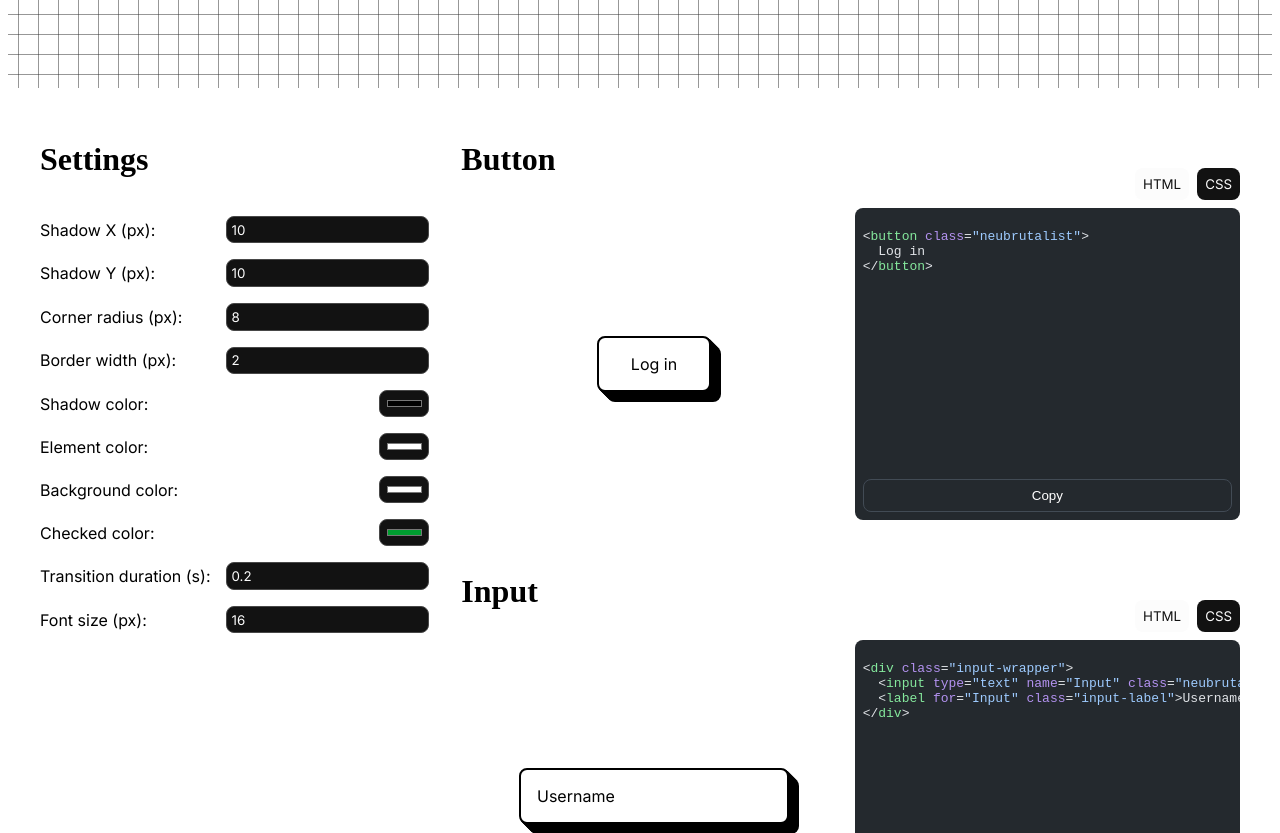
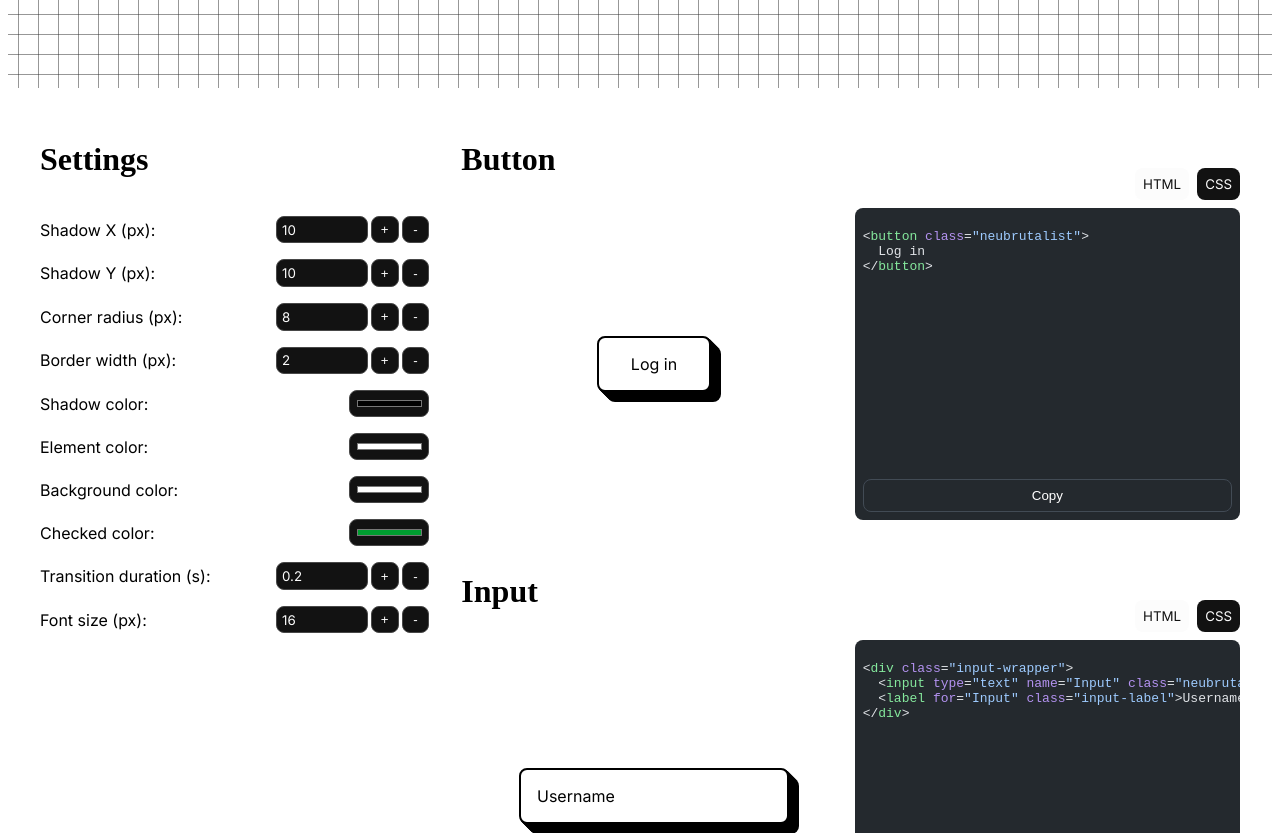
Before and after one commit to majoouoo/neubrutalist-ui, a SvelteKit app: page / in a window 1280 px wide. Shown: the part 400-1233 px from the top of the page. Built offline with nearby package versions, Linux system fonts and the light colour scheme.

Commit message:
Added increment/decrement buttons for settings, blocked non-digit characters

```diff
--- a/src/lib/CodeBlock.svelte
+++ b/src/lib/CodeBlock.svelte
@@ -68,10 +68,15 @@ const copy = () => {
     position: sticky;
     bottom: 0;
     left: 0;
-    transition: background-color 0.1s;
+    transition: background-color 0.2s;
   }
 
   .copyBtn:hover {
     background-color: #424b55;
   }
+
+  .copyBtn:active {
+    background-color: #5c6977;
+    border: 1px solid #5c6977;
+  }
 </style>
--- a/src/routes/+page.svelte
+++ b/src/routes/+page.svelte
@@ -12,6 +12,14 @@
   let transitionDuration = 0.2;
   let fontSize = 16;
 
+  $: shadowX = String(shadowX).replace(/[^0-9.-]/g, '')
+  $: shadowY = String(shadowY).replace(/[^0-9.-]/g, '')
+  $: cornerRadius = String(cornerRadius).replace(/-\d+(\.\d+)?/g, "0").replace(/[^0-9.]/g, '')
+  $: borderWidth = String(borderWidth).replace(/-\d+(\.\d+)?/g, "0").replace(/[^0-9.]/g, '')
+  $: transitionDuration = String(transitionDuration).replace(/-\d+(\.\d+)?/g, "0").replace(/[^0-9.]/g, '')
+  $: fontSize = String(fontSize).replace(/-\d+(\.\d+)?/g, "0").replace(/[^0-9.]/g, '')
+
+  // Shadow calculation
   let boxShadow = "";
   const updateBoxShadow = (shadowX, shadowY, shadowColor) => {
     boxShadow = "";
@@ -32,6 +40,43 @@
   }
   $: updateSwitchShadow(shadowColor, fontSize);
 
+  // Increment setting
+  let incrementInterval
+  const startIncrement = (setting, increment) => {
+    incrementSetting(setting, increment);
+    incrementInterval = setInterval(() => incrementSetting(setting, increment), 200);
+  }
+
+  const stopIncrement = () => {
+    clearInterval(incrementInterval);
+  }
+
+  const incrementSetting = (setting, increment) => {
+    switch (setting) {
+      case "shadowX":
+        shadowX = Number(shadowX) + increment;
+        break;
+      case "shadowY":
+        shadowY = Number(shadowY) + increment;
+        break;
+      case "cornerRadius":
+        cornerRadius = Number(cornerRadius) + increment;
+        break;
+      case "borderWidth":
+        borderWidth = Number(borderWidth) + increment;
+        break;
+      case "transitionDuration":
+        transitionDuration *= 10;
+        transitionDuration = Number(transitionDuration) + increment;
+        transitionDuration /= 10;
+        break;
+      case "fontSize":
+        fontSize = Number(fontSize) + increment;
+        break;
+    }
+  }
+
+  // Code tabs
   let activeCodeTabs = {
     button: "html",
     input: "html",
@@ -66,19 +111,67 @@
       <h1>Settings</h1>
       <div class="setting">
         <label for="shadow-x">Shadow X (px):</label>
-        <input type="number" name="shadow-x" bind:value={shadowX}>
+        <div class="setting-input-wrapper">
+          <input type="text" name="shadow-x" bind:value={shadowX}>
+          <button class="increment-btn"
+            on:mousedown={() => startIncrement("shadowX", 1)}
+            on:mouseup={stopIncrement}
+            on:mouseleave={stopIncrement}>
+          +</button>
+          <button class="increment-btn"
+            on:mousedown={() => startIncrement("shadowX", -1)}
+            on:mouseup={stopIncrement}
+            on:mouseleave={stopIncrement}>
+          -</button>
+        </div>
       </div>
       <div class="setting">
         <label for="shadow-y">Shadow Y (px):</label>
-        <input type="number" name="shadow-y" bind:value={shadowY}>
+        <div class="setting-input-wrapper">
+          <input type="text" name="shadow-y" bind:value={shadowY}>
+          <button class="increment-btn"
+            on:mousedown={() => startIncrement("shadowY", 1)}
+            on:mouseup={stopIncrement}
+            on:mouseleave={stopIncrement}>
+          +</button>
+          <button class="increment-btn"
+            on:mousedown={() => startIncrement("shadowY", -1)}
+            on:mouseup={stopIncrement}
+            on:mouseleave={stopIncrement}>
+          -</button>
+        </div>
       </div>
       <div class="setting">
         <label for="corner-radius">Corner radius (px):</label>
-        <input type="number" name="corner-radius" bind:value={cornerRadius}>
+        <div class="setting-input-wrapper">
+          <input type="text" name="corner-radius" bind:value={cornerRadius}>
+          <button class="increment-btn"
+            on:mousedown={() => startIncrement("cornerRadius", 1)}
+            on:mouseup={stopIncrement}
+            on:mouseleave={stopIncrement}>
+          +</button>
+          <button class="increment-btn"
+            on:mousedown={() => startIncrement("cornerRadius", -1)}
+            on:mouseup={stopIncrement}
+            on:mouseleave={stopIncrement}>
+          -</button>
+        </div>
       </div>
       <div class="setting">
         <label for="border-width">Border width (px):</label>
-        <input type="number" name="border-width" bind:value={borderWidth}>
+        <div class="setting-input-wrapper">
+          <input type="text" name="border-width" bind:value={borderWidth}>
+          <button class="increment-btn"
+            on:mousedown={() => startIncrement("borderWidth", 1)}
+            on:mouseup={stopIncrement}
+            on:mouseleave={stopIncrement}>
+          +</button>
+          <button class="increment-btn"
+            on:mousedown={() => startIncrement("borderWidth", -1)}
+            on:mouseup={stopIncrement}
+            on:mouseleave={stopIncrement}>
+          -</button>
+        </div>
       </div>
       <div class="setting">
         <label for="shadow-color">Shadow color:</label>
@@ -98,11 +191,35 @@
       </div>
       <div class="setting">
         <label for="transition-duration">Transition duration (s):</label>
-        <input type="number" name="transition-duration" bind:value={transitionDuration} step="0.1">
+        <div class="setting-input-wrapper">
+          <input type="text" name="transition-duration" bind:value={transitionDuration}>
+          <button class="increment-btn"
+            on:mousedown={() => startIncrement("transitionDuration", 1)}
+            on:mouseup={stopIncrement}
+            on:mouseleave={stopIncrement}>
+          +</button>
+          <button class="increment-btn"
+            on:mousedown={() => startIncrement("transitionDuration", -1)}
+            on:mouseup={stopIncrement}
+            on:mouseleave={stopIncrement}>
+          -</button>
+        </div>
       </div>
       <div class="setting">
         <label for="font-size">Font size (px):</label>
-        <input type="number" name="font-size" bind:value={fontSize}>
+        <div class="setting-input-wrapper">
+          <input type="text" name="font-size" bind:value={fontSize}>
+          <button class="increment-btn"
+            on:mousedown={() => startIncrement("fontSize", 1)}
+            on:mouseup={stopIncrement}
+            on:mouseleave={stopIncrement}>
+          +</button>
+          <button class="increment-btn"
+            on:mousedown={() => startIncrement("fontSize", -1)}
+            on:mouseup={stopIncrement}
+            on:mouseleave={stopIncrement}>
+          -</button>
+        </div>
       </div>
     </div>
 
@@ -366,7 +483,7 @@ input.component:focus ~ .input-label {
     flex-direction: column;
 
     position: sticky;
-    top: 0;
+    top: 1rem;
     left: 0;
     align-self: flex-start;
 
@@ -383,6 +500,12 @@ input.component:focus ~ .input-label {
     font-family: "Inter", sans-serif;
   }
 
+  .setting-input-wrapper {
+    display: flex;
+    gap: 0.2rem;
+    align-items: center;
+  }
+
   .setting input {
     padding: 0.3rem;
     border-radius: 0.5rem;
@@ -390,6 +513,30 @@ input.component:focus ~ .input-label {
     background-color: var(--black);
     color: var(--white);
     font-family: "Inter", sans-serif;
+    width: 5rem;
+  }
+
+  .increment-btn {
+    height: 1.725rem;
+    aspect-ratio: 1;
+    border-radius: 0.5rem;
+    border: 1px solid #484848;
+    background-color: var(--black);
+    color: var(--white);
+    cursor: pointer;
+    display: flex;
+    justify-content: center;
+    align-items: center;
+    transition: background-color 0.1s;
+  }
+
+  .increment-btn:hover {
+    background-color: #484848;
+  }
+
+  .increment-btn:active {
+    background-color: #777777;
+    border: 1px solid #777777;
   }
 
   .component-section {
```
